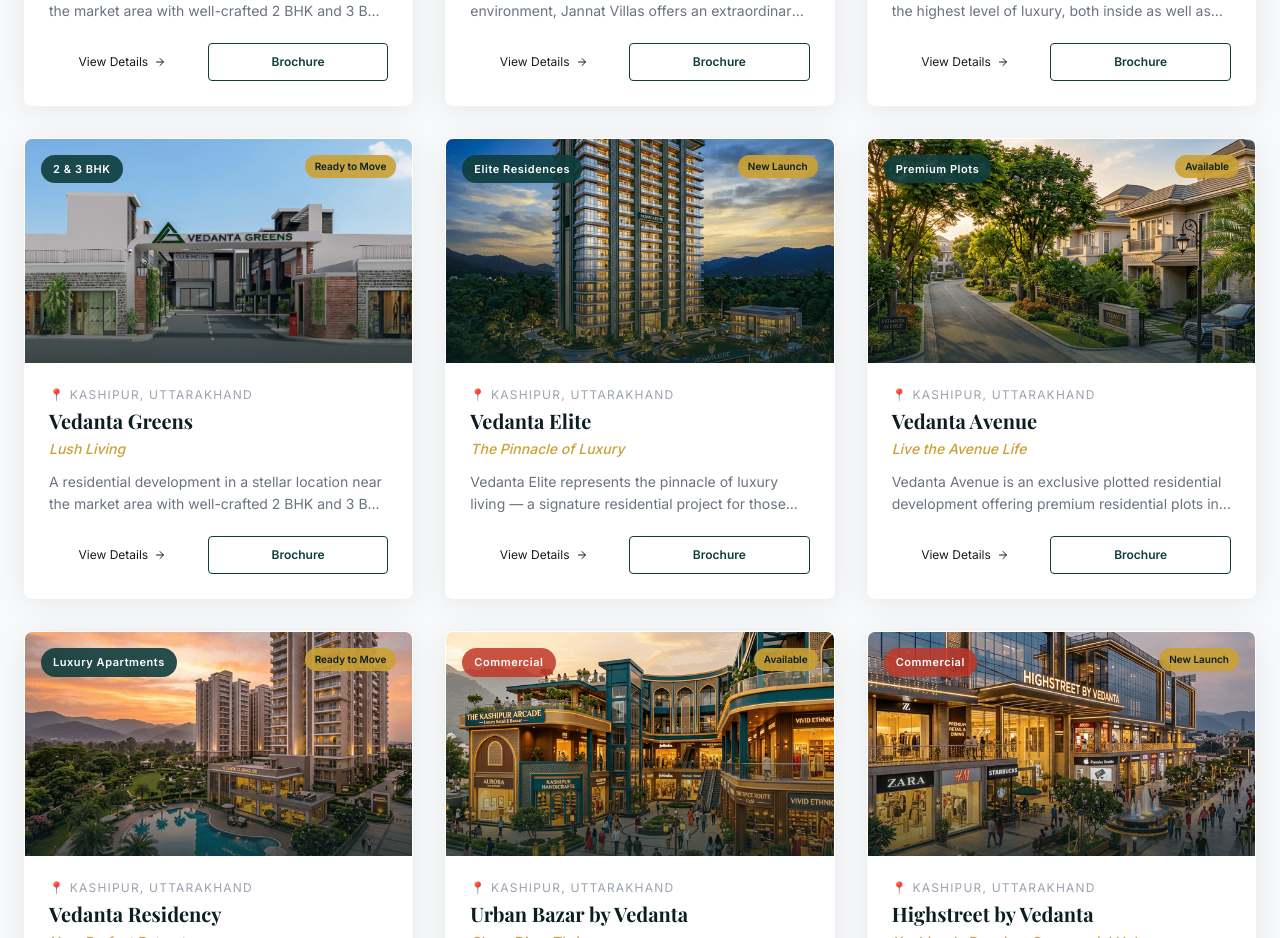
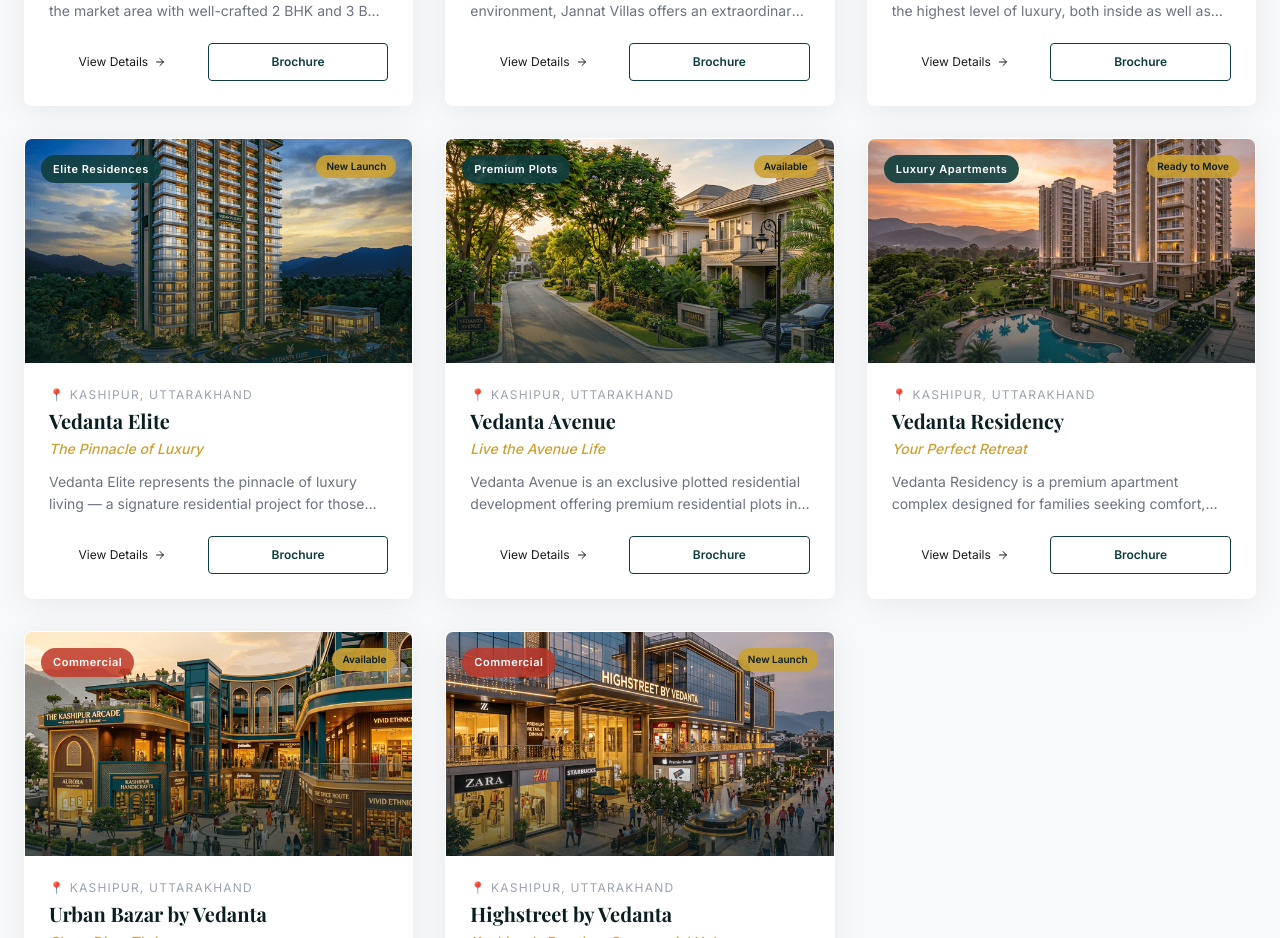
Before and after one commit to yashsaini0759/propertclinic, a React (Vite) app: page /properties in a window 1280 px wide. Shown: the part 840-1778 px from the top of the page. Built offline with nearby package versions, Linux system fonts and the light colour scheme; a web font is replaced by a local one.

Commit message:
fix(property): remove duplicate vedanta greens entry

```diff
--- a/src/data/properties.js
+++ b/src/data/properties.js
@@ -77,33 +77,6 @@ export const properties = [
     ],
     price: 'On Request',
     status: 'Under Construction',
-  },
-  {
-    slug: 'vedanta-greens',
-    name: 'Vedanta Greens',
-    tagline: 'Lush Living',
-    badge: '2 & 3 BHK',
-    type: 'Residential',
-    location: 'Kashipur, Uttarakhand',
-    image: '/images/vedanta_greens/hero_face.png',
-    bannerImage: '/images/vedanta_greens/vedanta_Banner.jpg',
-    videoId: '1173523669', // Vimeo Video ID
-    brochure: 'https://assets.zyrosite.com/mP42OG07MzUooVkq/vedanta-greens-3-m2Wa9E47PetrvxOM.pdf',
-    mapLink: 'https://www.google.com/maps?q=29.193316,78.954278',
-    lat: 29.193316,
-    lng: 78.954278,
-    mapEmbed: 'https://maps.google.com/maps?q=29.193316,78.954278&z=16&output=embed',
-    description: 'A residential development in a stellar location near the market area with well-crafted 2 BHK and 3 BHK villas surrounded by lush greenery. Vedanta Greens offers the perfect blend of urban convenience and natural serenity — a home where your family can grow, breathe, and thrive.',
-    highlights: [
-      '2 BHK & 3 BHK Spacious Villas',
-      'Surrounded by manicured green gardens',
-      'Children\'s play area and jogging track',
-      'Prime location near market and schools',
-      'Vastu-compliant floor plans',
-      'Excellent connectivity to city centre',
-    ],
-    price: 'On Request',
-    status: 'Ready to Move',
   },
   {
     slug: 'vedanta-elite',
```
